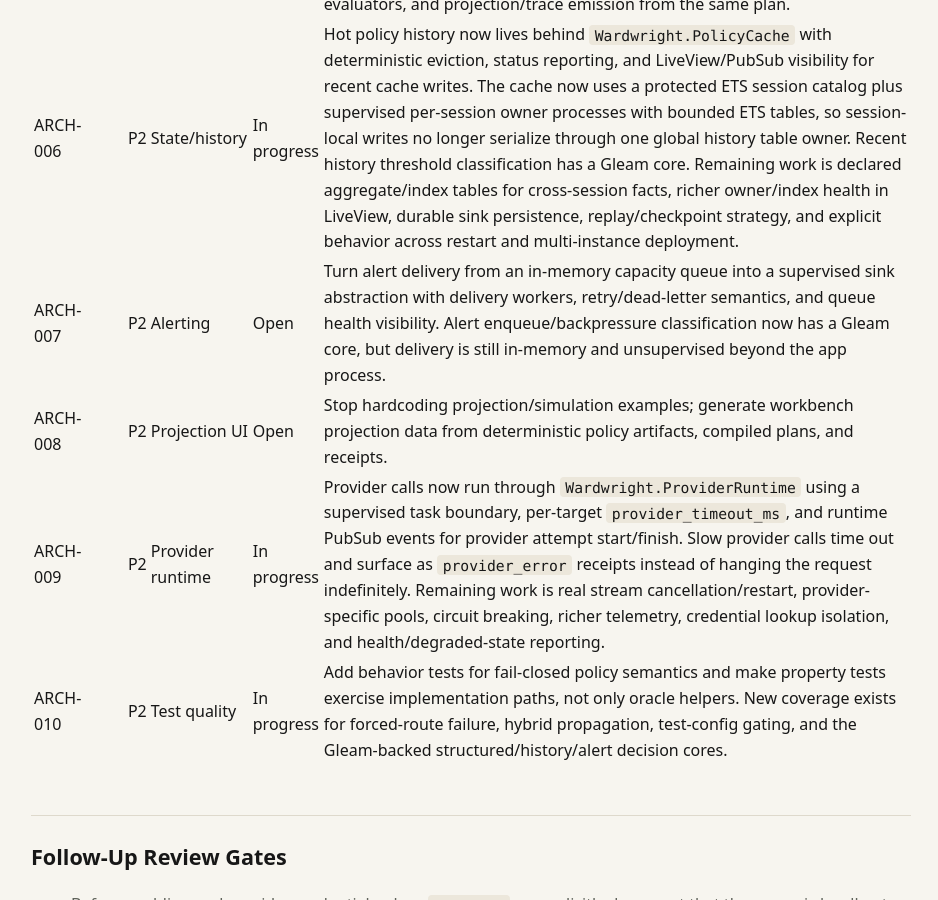
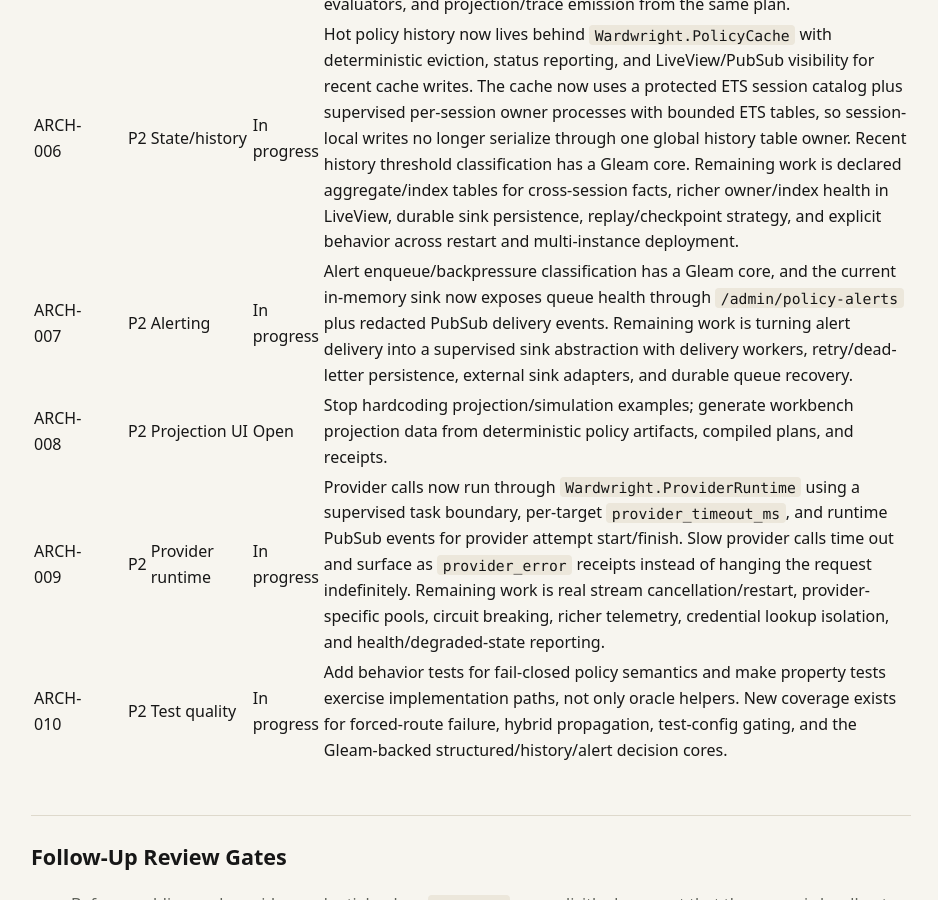
Before and after one commit to bglusman/ingary, a Jekyll site: the page built from docs/architecture-review-tasks.md, in a window 1280 px wide and 900 px high, scrolled down 1332 px. Shown: the whole window, without its empty margins (169-1107 px from the left). Built offline with Jekyll 4.4.1, drawn with Linux system fonts in a browser that asks for light colours.

Commit message:
Add alert delivery health visibility

```diff
--- a/docs/architecture-review-tasks.md
+++ b/docs/architecture-review-tasks.md
@@ -20,7 +20,7 @@ deployment with real provider credentials.
 | ARCH-004 | P1 | TTSR | In progress | Stream policies now support bounded mock-attempt retry loops for `retry` and `retry_with_reminder`, including unreleased failed attempts, retry receipts, and generated/released/held/rewritten/blocked byte accounting. Remaining work is real provider stream holdback, cancellation/restart orchestration, latency budgets, and receipt offsets against actual streamed provider chunks. |
 | ARCH-005 | P2 | Policy architecture | In progress | Keep moving policy evaluation out of HTTP request handling. Request governance now lives in `Wardwright.Policy.Plan`, normalized action/result contracts sit below the router, and stable pure decisions are beginning to move into Gleam wrappers; remaining work is compiled plans, phase-specific evaluators, and projection/trace emission from the same plan. |
 | ARCH-006 | P2 | State/history | In progress | Hot policy history now lives behind `Wardwright.PolicyCache` with deterministic eviction, status reporting, and LiveView/PubSub visibility for recent cache writes. The cache now uses a protected ETS session catalog plus supervised per-session owner processes with bounded ETS tables, so session-local writes no longer serialize through one global history table owner. Recent history threshold classification has a Gleam core. Remaining work is declared aggregate/index tables for cross-session facts, richer owner/index health in LiveView, durable sink persistence, replay/checkpoint strategy, and explicit behavior across restart and multi-instance deployment. |
-| ARCH-007 | P2 | Alerting | Open | Turn alert delivery from an in-memory capacity queue into a supervised sink abstraction with delivery workers, retry/dead-letter semantics, and queue health visibility. Alert enqueue/backpressure classification now has a Gleam core, but delivery is still in-memory and unsupervised beyond the app process. |
+| ARCH-007 | P2 | Alerting | In progress | Alert enqueue/backpressure classification has a Gleam core, and the current in-memory sink now exposes queue health through `/admin/policy-alerts` plus redacted PubSub delivery events. Remaining work is turning alert delivery into a supervised sink abstraction with delivery workers, retry/dead-letter persistence, external sink adapters, and durable queue recovery. |
 | ARCH-008 | P2 | Projection UI | Open | Stop hardcoding projection/simulation examples; generate workbench projection data from deterministic policy artifacts, compiled plans, and receipts. |
 | ARCH-009 | P2 | Provider runtime | In progress | Provider calls now run through `Wardwright.ProviderRuntime` using a supervised task boundary, per-target `provider_timeout_ms`, and runtime PubSub events for provider attempt start/finish. Slow provider calls time out and surface as `provider_error` receipts instead of hanging the request indefinitely. Remaining work is real stream cancellation/restart, provider-specific pools, circuit breaking, richer telemetry, credential lookup isolation, and health/degraded-state reporting. |
 | ARCH-010 | P2 | Test quality | In progress | Add behavior tests for fail-closed policy semantics and make property tests exercise implementation paths, not only oracle helpers. New coverage exists for forced-route failure, hybrid propagation, test-config gating, and the Gleam-backed structured/history/alert decision cores. |
```
Also changed, not shown: 3 other files.
